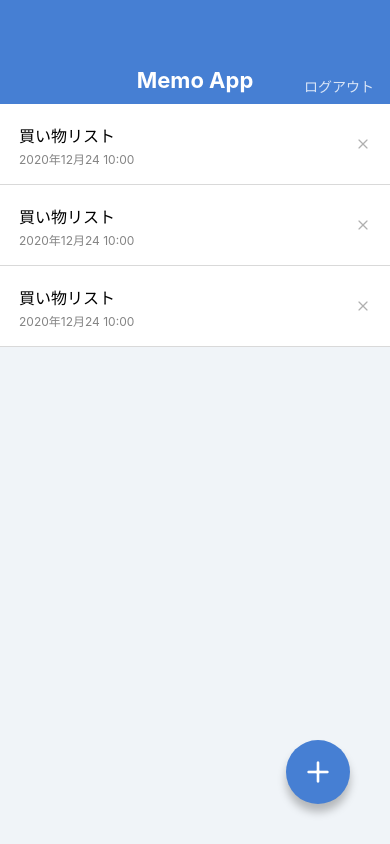
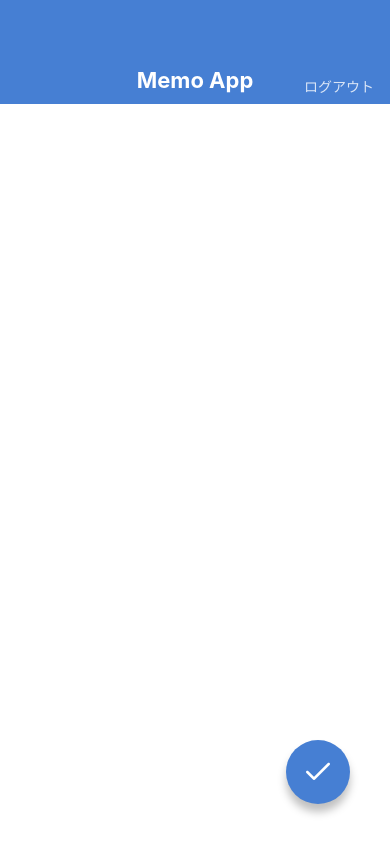
Before and after one commit to shinjiezumi/MemoApp, a React Native app: screen / in a window 390 px wide. Built offline with nearby package versions, Linux system fonts and the light colour scheme.

Commit message:
Add MemoCreateScreen and MemoEditScreen

```diff
--- a/App.jsx
+++ b/App.jsx
@@ -1,10 +1,8 @@
 import React from 'react';
-import MemoListScreen from './src/screens/MemoListScreen';
-// import MemoDetailScreen from './src/screens/MemoDetailScreen';
+import MemoCreateScreen from './src/screens/MemoCreateScreen';
 
 export default function App() {
   return (
-    <MemoListScreen />
-    // <MemoDetailScreen />
+    <MemoCreateScreen />
   );
 }
--- /dev/null
+++ b/src/screens/MemoCreateScreen.jsx
@@ -0,0 +1,39 @@
+import React from 'react';
+import {
+  View, StyleSheet, TextInput, KeyboardAvoidingView,
+} from 'react-native';
+
+import AppBar from '../components/AppBar';
+import CircleButton from '../components/CircleButton';
+
+export default function MemoCreateScreen() {
+  return (
+    <KeyboardAvoidingView style={styles.container} behavior="height">
+      <AppBar />
+      <View style={styles.inputContainer}>
+        <TextInput value="" multiline style={styles.input} />
+      </View>
+      <CircleButton name="check" />
+    </KeyboardAvoidingView>
+  );
+}
+
+const styles = StyleSheet.create({
+  container: {
+    // 画面いっぱいにする
+    flex: 1,
+  },
+  inputContainer: {
+    paddingHorizontal: 27,
+    paddingVertical: 32,
+    flex: 1,
+  },
+  input: {
+    paddingTop: 0,
+    flex: 1,
+    // for Android. 指定しないと縦方向に中央揃えになる。
+    textAlignVertical: 'top',
+    fontSize: 16,
+    lineHeight: 24,
+  },
+});
```
Also changed, not shown: src/screens/MemoEditScreen.jsx (added, +39 -0 lines).
